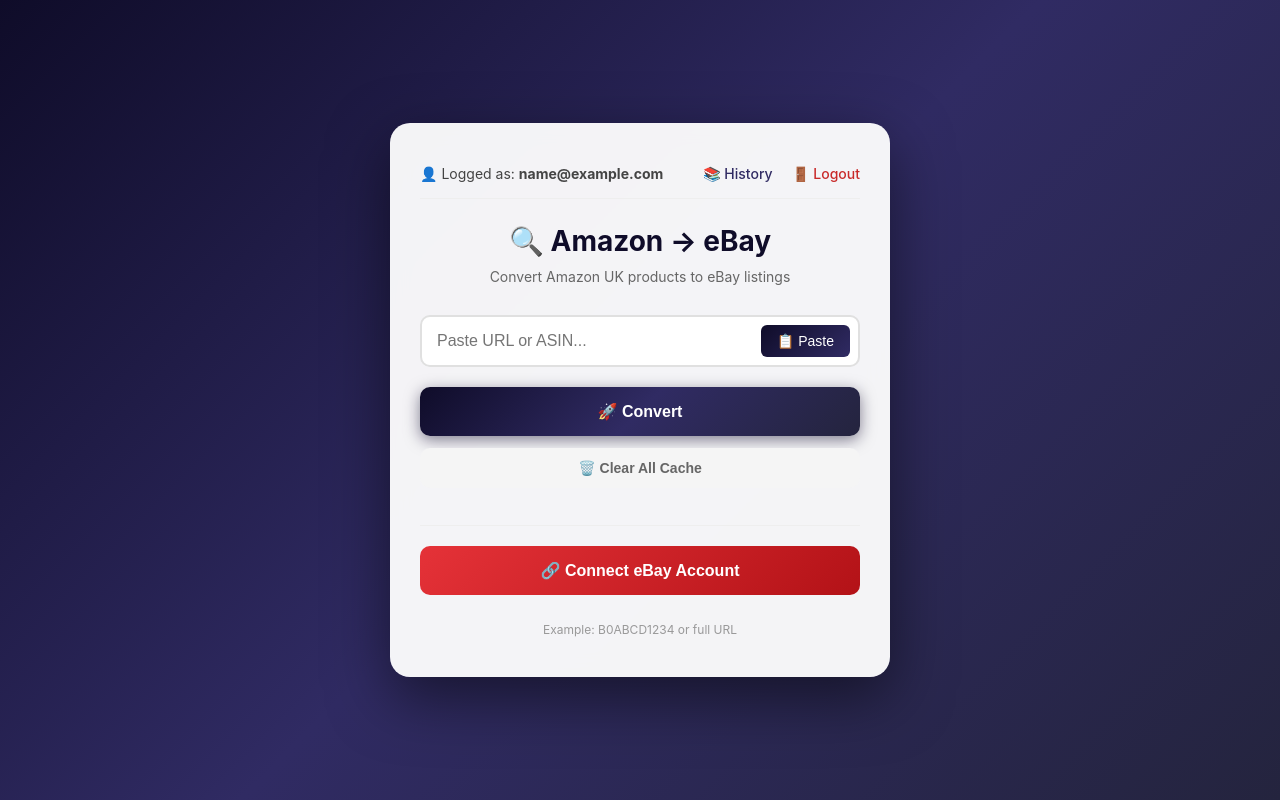
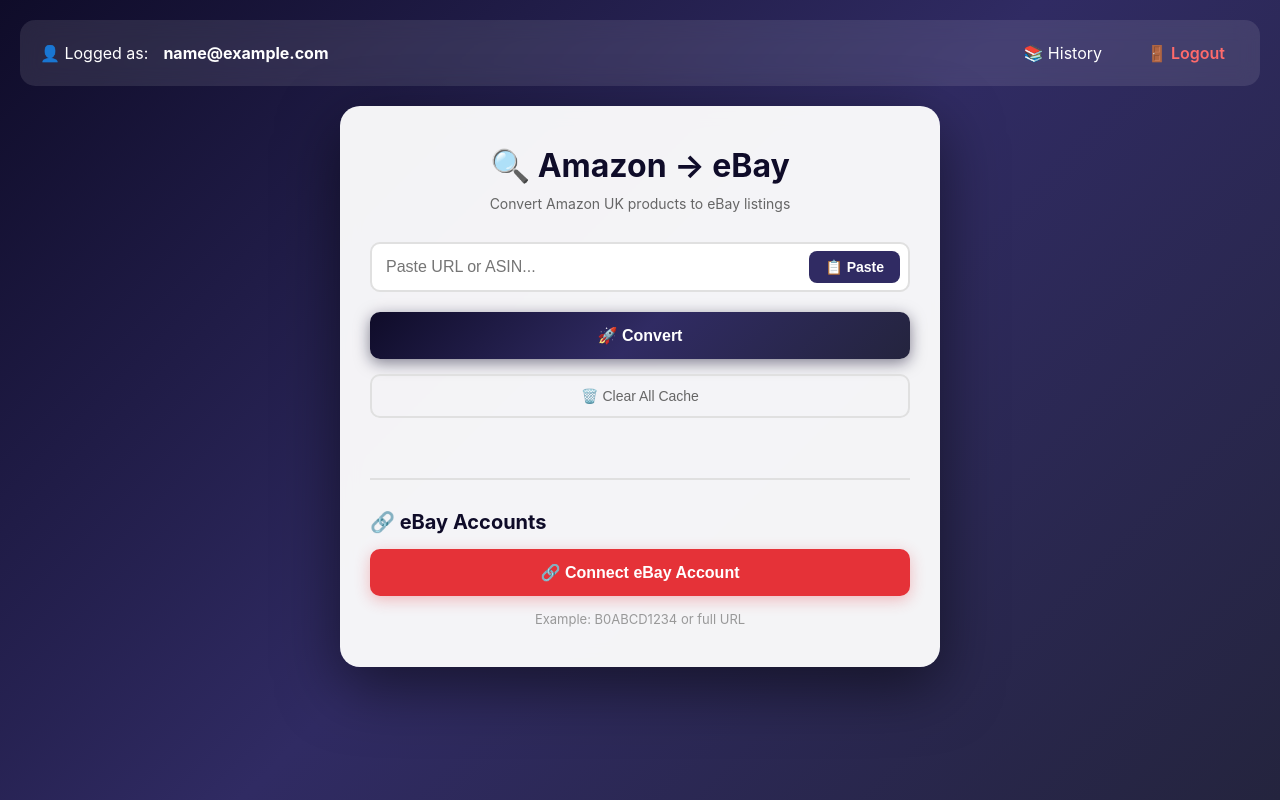
Before and after one commit to kacpermielewczyk96-source/amazon_to_ebay, a Flask app: page /dashboard in a window 1280 px wide. Run offline with Flask 3, Linux system fonts and the light colour scheme; the visitor is signed in with stand-in values (Sample User, id 1).

Commit message:
Update index.html

```diff
--- a/templates/index.html
+++ b/templates/index.html
@@ -1,206 +1,297 @@
 <!DOCTYPE html>
-<html>
+<html lang="en">
 <head>
-    <meta name="viewport" content="width=device-width, initial-scale=1">
+    <meta charset="UTF-8">
+    <meta name="viewport" content="width=device-width, initial-scale=1.0">
+    <title>Amazon → eBay Converter</title>
     <style>
-        * { margin: 0; padding: 0; box-sizing: border-box; }
+        * {
+            margin: 0;
+            padding: 0;
+            box-sizing: border-box;
+        }
+
         body {
             font-family: -apple-system, BlinkMacSystemFont, "Segoe UI", Roboto, Arial, sans-serif;
             min-height: 100vh;
-            display: flex;
-            align-items: center;
-            justify-content: center;
             background: linear-gradient(135deg, #0f0c29 0%, #302b63 50%, #24243e 100%);
             padding: 20px;
         }
+
+        .header {
+            display: flex;
+            justify-content: space-between;
+            align-items: center;
+            padding: 15px 20px;
+            background: rgba(255, 255, 255, 0.1);
+            backdrop-filter: blur(10px);
+            border-radius: 15px;
+            margin-bottom: 20px;
+            color: white;
+        }
+
+        .user-info {
+            display: flex;
+            align-items: center;
+            gap: 15px;
+        }
+
+        .nav-links {
+            display: flex;
+            gap: 15px;
+        }
+
+        .nav-links a {
+            color: white;
+            text-decoration: none;
+            padding: 8px 15px;
+            border-radius: 8px;
+            transition: 0.3s;
+        }
+
+        .nav-links a:hover {
+            background: rgba(255, 255, 255, 0.2);
+        }
+
+        .logout-btn {
+            color: #ff6b6b !important;
+            font-weight: 600;
+        }
+
         .container {
+            max-width: 600px;
+            margin: 0 auto;
             background: rgba(255, 255, 255, 0.95);
             backdrop-filter: blur(10px);
             padding: 40px 30px;
             border-radius: 20px;
-            box-shadow: 0 20px 60px rgba(0,0,0,0.5);
-            max-width: 500px;
-            width: 100%;
-        }
-
-        .user-bar {
-            display:flex;
-            justify-content:space-between;
-            align-items:center;
-            margin-bottom:25px;
-            padding-bottom:15px;
-            border-bottom:1px solid #eee;
-        }
-
-        .user-info {
-            font-size:14px;
-            color:#444;
-        }
-
-        .user-actions a {
-            font-size:14px;
-            text-decoration:none;
-            margin-left:15px;
-            font-weight:500;
-        }
-
-        .history-link {
-            color:#302b63;
-        }
-
-        .logout-link {
-            color:#c92a2a;
+            box-shadow: 0 20px 60px rgba(0, 0, 0, 0.5);
         }
 
         h1 {
             text-align: center;
             margin-bottom: 10px;
-            font-size: 28px;
             color: #0f0c29;
+            font-size: 32px;
         }
+
         .subtitle {
             text-align: center;
             color: #666;
+            margin-bottom: 30px;
             font-size: 14px;
-            margin-bottom: 30px;
         }
+
         .input-group {
             position: relative;
             margin-bottom: 20px;
         }
+
         input[type="text"] {
             width: 100%;
-            padding: 15px;
-            font-size: 16px;
+            padding: 14px 120px 14px 14px;
             border: 2px solid #e0e0e0;
             border-radius: 10px;
+            font-size: 16px;
             outline: none;
-            transition: all 0.3s;
+            transition: 0.3s;
         }
+
         input[type="text"]:focus {
             border-color: #302b63;
-            box-shadow: 0 0 0 3px rgba(48,43,99,0.1);
+            box-shadow: 0 0 0 3px rgba(48, 43, 99, 0.1);
         }
+
         .paste-btn {
             position: absolute;
             right: 10px;
             top: 50%;
             transform: translateY(-50%);
-            background: linear-gradient(135deg, #0f0c29 0%, #302b63 100%);
+            padding: 8px 16px;
+            background: #302b63;
             color: white;
             border: none;
-            padding: 8px 16px;
-            border-radius: 6px;
+            border-radius: 8px;
             cursor: pointer;
             font-size: 14px;
+            font-weight: 600;
         }
-        .btn {
+
+        .convert-btn {
             width: 100%;
-            padding: 15px;
+            padding: 14px;
+            background: linear-gradient(135deg, #0f0c29 0%, #302b63 50%, #24243e 100%);
+            color: white;
+            border: none;
+            border-radius: 10px;
             font-size: 16px;
             font-weight: 600;
-            border: none;
+            cursor: pointer;
+            box-shadow: 0 4px 15px rgba(15, 12, 41, 0.5);
+            margin-bottom: 15px;
+        }
+
+        .clear-cache-btn {
+            width: 100%;
+            padding: 12px;
+            background: transparent;
+            color: #666;
+            border: 2px solid #e0e0e0;
             border-radius: 10px;
+            font-size: 14px;
             cursor: pointer;
-            transition: all 0.3s;
-            margin-bottom: 12px;
-        }
-        .btn-primary {
-            background: linear-gradient(135deg, #0f0c29 0%, #302b63 50%, #24243e 100%);
-            color: white;
-            box-shadow: 0 4px 15px rgba(15,12,41,0.5);
-        }
-        .btn-secondary {
-            background: #f5f5f5;
-            color: #666;
-            font-size: 14px;
-            padding: 12px;
+            margin-bottom: 30px;
         }
 
         .ebay-section {
-            margin-top:25px;
-            padding-top:20px;
-            border-top:1px solid #eee;
+            margin-top: 30px;
+            padding-top: 30px;
+            border-top: 2px solid #e0e0e0;
         }
 
-        .ebay-btn {
-            background: linear-gradient(135deg, #e53238 0%, #b31217 100%);
-            color:white;
+        .ebay-section h2 {
+            font-size: 20px;
+            margin-bottom: 15px;
+            color: #0f0c29;
+        }
+
+        .ebay-accounts {
+            margin-bottom: 15px;
+        }
+
+        .ebay-account {
+            background: #f5f5f5;
+            padding: 12px 15px;
+            border-radius: 10px;
+            margin-bottom: 10px;
+            display: flex;
+            justify-content: space-between;
+            align-items: center;
+        }
+
+        .ebay-account-info {
+            display: flex;
+            align-items: center;
+            gap: 10px;
+        }
+
+        .status-badge {
+            padding: 4px 10px;
+            border-radius: 6px;
+            font-size: 12px;
+            font-weight: 600;
+        }
+
+        .status-active {
+            background: #d4edda;
+            color: #155724;
+        }
+
+        .connect-ebay-btn {
+            width: 100%;
+            padding: 14px;
+            background: #e53238;
+            color: white;
+            border: none;
+            border-radius: 10px;
+            font-size: 16px;
+            font-weight: 600;
+            cursor: pointer;
+            box-shadow: 0 4px 15px rgba(229, 50, 56, 0.3);
         }
 
         .example {
             text-align: center;
             color: #999;
-            font-size: 12px;
+            font-size: 13px;
             margin-top: 15px;
         }
 
         .toast {
             position: fixed;
-            bottom: 20px;
-            left: 50%;
-            transform: translateX(-50%);
-            background: #34c759;
+            top: 20px;
+            right: 20px;
+            background: #323232;
             color: white;
-            padding: 12px 24px;
-            border-radius: 8px;
-            font-size: 14px;
-            display: none;
+            padding: 15px 20px;
+            border-radius: 10px;
+            box-shadow: 0 4px 12px rgba(0, 0, 0, 0.3);
+            opacity: 0;
+            transform: translateY(-20px);
+            transition: all 0.3s;
             z-index: 1000;
         }
+
         .toast.show {
-            display: block;
+            opacity: 1;
+            transform: translateY(0);
+        }
+
+        @media (max-width: 600px) {
+            .header {
+                flex-direction: column;
+                gap: 10px;
+            }
+
+            .container {
+                padding: 30px 20px;
+            }
+
+            h1 {
+                font-size: 24px;
+            }
         }
     </style>
 </head>
 <body>
+    <div class="header">
+        <div class="user-info">
+            <span>👤 Logged as:</span>
+            <strong>{{ current_user.email }}</strong>
+        </div>
+        <div class="nav-links">
+            <a href="/history">📚 History</a>
+            <a href="/logout" class="logout-btn">🚪 Logout</a>
+        </div>
+    </div>
+
     <div class="container">
-
-        <!-- USER BAR -->
-        <div class="user-bar">
-            <div class="user-info">
-                👤 Logged as: <strong>{{ current_user.email }}</strong>
-            </div>
-            <div class="user-actions">
-                <a href="/history" class="history-link">📚 History</a>
-                <a href="/logout" class="logout-link">🚪 Logout</a>
-            </div>
-        </div>
-
         <h1>🔍 Amazon → eBay</h1>
         <p class="subtitle">Convert Amazon UK products to eBay listings</p>
 
-        <form action="/scrape" method="post">
+        <form action="/scrape" method="POST">
             <div class="input-group">
-                <input
-                    type="text"
-                    name="url"
-                    id="urlInput"
-                    placeholder="Paste URL or ASIN..."
-                    required
-                >
+                <input type="text" name="url" id="urlInput" placeholder="Paste URL or ASIN..." required>
                 <button type="button" class="paste-btn" onclick="pasteFromClipboard()">📋 Paste</button>
             </div>
-
-            <button type="submit" class="btn btn-primary">
-                🚀 Convert
-            </button>
+            <button type="submit" class="convert-btn">🚀 Convert</button>
         </form>
 
-        <button type="button" class="btn btn-secondary" onclick="clearCache()">
-            🗑️ Clear All Cache
-        </button>
+        <button class="clear-cache-btn" onclick="clearCache()">🗑️ Clear All Cache</button>
 
-        <!-- EBAY CONNECT SECTION (NEXT STEP WILL ACTIVATE THIS) -->
         <div class="ebay-section">
-            <button type="button" class="btn ebay-btn" onclick="window.location.href='/connect-ebay'">
-                🔗 Connect eBay Account
-            </button>
+            <h2>🔗 eBay Accounts</h2>
+
+            {% if ebay_accounts %}
+            <div class="ebay-accounts">
+                {% for account in ebay_accounts %}
+                <div class="ebay-account">
+                    <div class="ebay-account-info">
+                        <span>📧</span>
+                        <span>{{ account.email or account.ebay_user_id or 'eBay Account' }}</span>
+                    </div>
+                    <span class="status-badge status-active">✓ Connected</span>
+                </div>
+                {% endfor %}
+            </div>
+            {% endif %}
+
+            <a href="/ebay/connect" style="text-decoration: none;">
+                <button class="connect-ebay-btn">🔗 Connect eBay Account</button>
+            </a>
         </div>
 
-        <div class="example">
-            Example: B0ABCD1234 or full URL
-        </div>
+        <p class="example">Example: B0ABCD1234 or full URL</p>
     </div>
 
     <div class="toast" id="toast"></div>
@@ -209,22 +300,27 @@
         async function pasteFromClipboard() {
             try {
                 const text = await navigator.clipboard.readText();
-                document.getElementById('urlInput').value = text.trim();
-                document.getElementById('urlInput').focus();
+                document.getElementById('urlInput').value = text;
             } catch (err) {
-                alert('Cannot paste. Use Ctrl+V.');
+                alert('Please paste manually (Ctrl+V / Cmd+V)');
             }
         }
 
         async function clearCache() {
-            if (!confirm('Clear ALL cache?')) return;
+            if (!confirm('Clear all cached products? You will need to re-scrape them.')) {
+                return;
+            }
 
             try {
-                const response = await fetch('/clear-cache', { method: 'POST' });
+                const response = await fetch('/clear-cache', {
+                    method: 'POST'
+                });
                 const result = await response.json();
 
                 if (result.success) {
-                    showToast('✓ Cache cleared (' + result.deleted + ')');
+                    showToast('✓ Cache cleared for ' + result.deleted + ' products');
+                } else {
+                    throw new Error(result.error || 'Cache clear error');
                 }
             } catch (error) {
                 alert('Error: ' + error.message);
@@ -235,7 +331,10 @@
             const toast = document.getElementById('toast');
             toast.textContent = message;
             toast.classList.add('show');
-            setTimeout(() => toast.classList.remove('show'), 3000);
+
+            setTimeout(() => {
+                toast.classList.remove('show');
+            }, 3000);
         }
     </script>
 </body>
```
